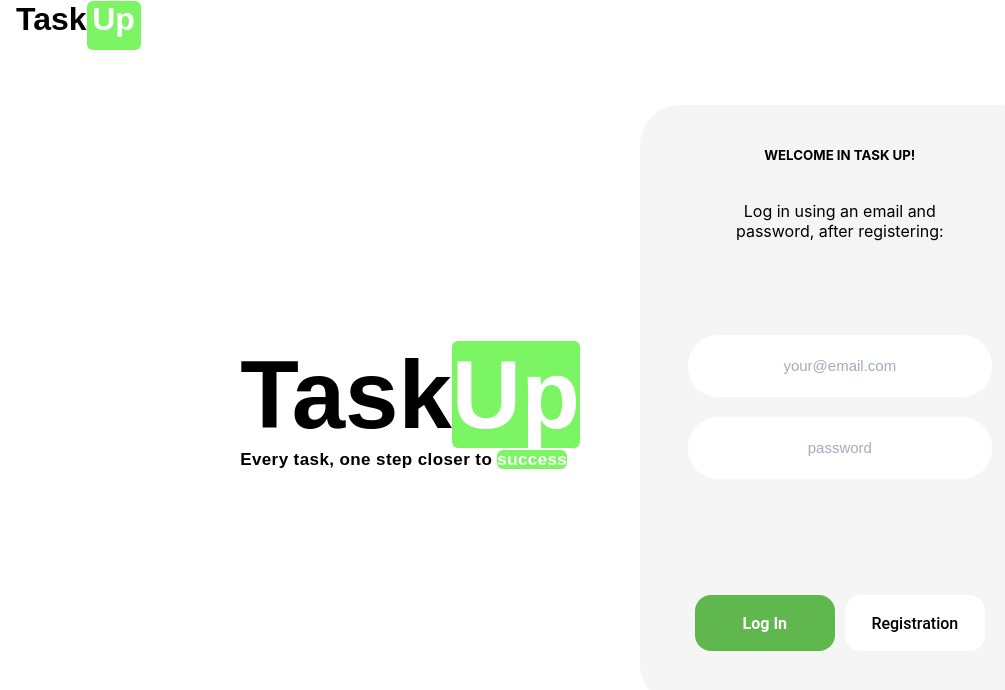
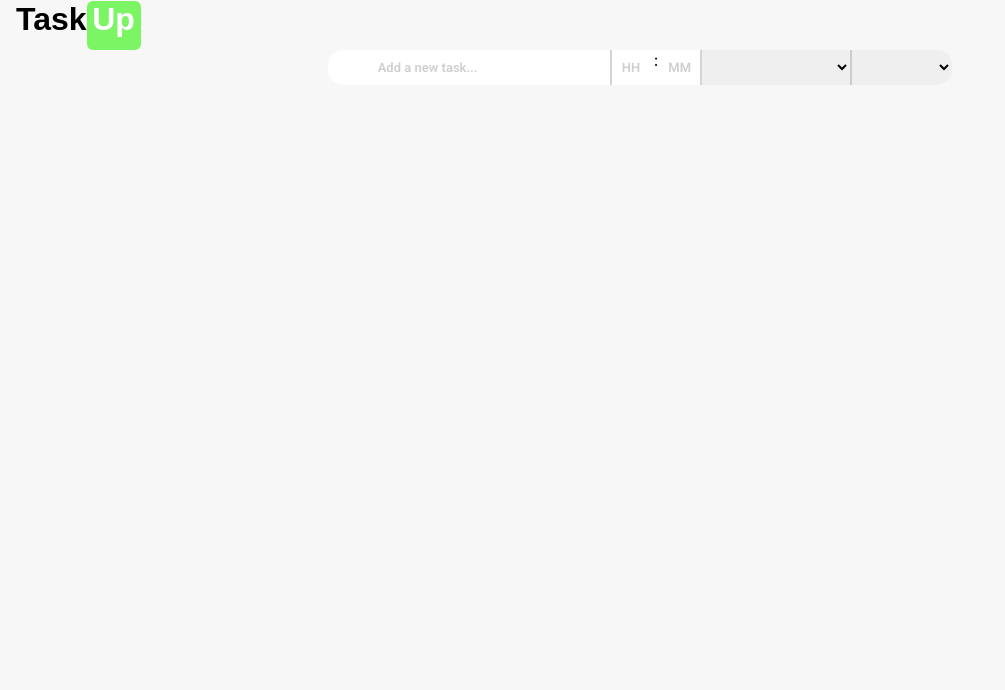
Before and after one commit to Kacper99999/TaskUp-frontend, a React (Create React App) app: page /tasks in a window 1280 px wide. Before the commit this address led to /login. Shown: the top 690 px of the page, without its empty margins (0-1005 px from the left). Built offline with nearby package versions, Linux system fonts and the light colour scheme.

Commit message:
Update tasks-input.

```diff
--- a/src/App.js
+++ b/src/App.js
@@ -3,11 +3,9 @@ import { Navigate, Route, Routes } from 'react-router-dom';
 import { PrivateRoute } from './components/route/PrivateRoute';
 import { RestrictedRoute } from './components/route/RestrictedRoute';
 import { MainLayout } from './components/Layouts/MainLayout';
-import { useAuth } from './hooks';
 import { Suspense } from 'react';
 import './App.css';
 
-const HomePage = lazy(() => import('./pages/HomePage'));
 const RegisterPage = lazy(() => import('./pages/RegisterPage'));
 const LoginPage = lazy(() => import('./pages/LoginPage'));
 const TasksPage = lazy(() => import('./pages/TasksPage'));
@@ -35,7 +33,7 @@ function App() {
         <Route
         path='/tasks'
         element={
-          <PrivateRoute redirectTo='/login' component={<TasksPage/>}/>
+          <RestrictedRoute redirectTo='/login' component={<TasksPage/>}/>
         }
         />
         </Route>
--- a/src/components/RegisterForm/RegisterForm.module.css
+++ b/src/components/RegisterForm/RegisterForm.module.css
@@ -24,7 +24,7 @@
     flex-direction: column;
     gap:20px;
     position: absolute;
-    top:153px;
+    top:180px;
 }
 
 .buttons{
--- a/src/components/RegisterForm/index.js
+++ b/src/components/RegisterForm/index.js
@@ -10,8 +10,6 @@ export const RegisterForm = () => {
     const dispatch = useDispatch();
 
     const validationSchema = Yup.object({
-        name: Yup.string()
-        .required("Name is required"),
         email: Yup.string()
         .required("Email is required"),
         password: Yup.string()
@@ -39,10 +37,6 @@ export const RegisterForm = () => {
                     </div>
                     <div className={css.fields}>
                     <div className={css.form_input}>
-                    <Field type="text" name="name" id="name" placeholder="name"/>
-                    <ErrorMessage name="name" component={"div"} className={css.error}/>
-                    </div>
-                    <div className={css.form_input}>
                     <Field type="email" name="email" id="email" placeholder="your@email.com"/>
                     <ErrorMessage name="email" component={"div"} className={css.error}/>
                     </div>
--- /dev/null
+++ b/src/components/TasksInput/TasksInput.module.css
@@ -0,0 +1,70 @@
+@import url('https://fonts.googleapis.com/css2?family=Roboto:ital,wght@0,100..900;1,100..900&display=swap');
+
+body{
+    background-color: #F7F7F7;
+}
+
+input{
+    outline: none;
+}
+
+input::placeholder{
+    color: #AAAAAA90;
+    font-family: "Roboto";
+    font-size: 13px;
+    font-weight: 600;
+}
+
+.form_container{
+    display: flex;
+    align-items: center;
+    justify-content: center;
+}
+
+.form_fields{
+    display: flex;
+}
+
+.form_field input{
+    height: 33px;
+    border: none;
+}
+
+.form_field select{
+    height: 35px;
+    border: none;
+}
+
+.form_field:nth-of-type(1) input{
+    border-top-left-radius: 15px;
+    border-bottom-left-radius: 15px;
+    border-right: 2px solid #AAAAAA80;
+    padding-left: 50px;
+    width: 230px;
+}
+
+.form_field:nth-of-type(2) input{
+    width: 30px;
+    padding-left: 10px;
+}
+
+.form_field:nth-of-type(3) input{
+    width: 30px;
+    border-right: 2px solid #AAAAAA80;
+    padding-left: 10px;
+}
+
+.form_field:nth-of-type(4) select{
+    width: 150px;
+    border-right: 2px solid #AAAAAA80;
+}
+
+.form_field:nth-of-type(5) select{
+    border-top-right-radius: 15px;
+    border-bottom-right-radius: 15px;
+    width: 100px;
+}
+
+.separate{
+    background-color: white;
+}
--- /dev/null
+++ b/src/components/TasksInput/index.js
@@ -0,0 +1,99 @@
+import { useEffect, useState } from "react";
+import * as Yup from "yup";
+import { Formik, Field, Form, ErrorMessage } from "formik";
+import { useDispatch } from "react-redux";
+import { addTask } from "../../redux/operations/tasks.operations";
+import css from "./TasksInput.module.css";
+
+export const TasksInput = () => {
+    const [focusOnMinutes, setFocusOnMinutes] = useState(false);
+    const dispatch = useDispatch();
+
+    useEffect(()=>{
+        if(focusOnMinutes){
+            document.getElementById("minutes").focus();
+        }
+    },[focusOnMinutes])
+
+    const validationSchema = Yup.object({
+        taskText : Yup.string()
+        .required("Input text."),
+        hour: Yup.string()
+        .matches(/^([01]?[0-9]|2[0-3])$/, "Invalid hour. Use HH format (0-23).")
+        .required("Hour is required."),
+    minutes: Yup.string()
+        .matches(/^[0-5][0-9]$/, "Invalid minutes. Use MM format (00-59).")
+        .required("Minutes are required."),
+        category : Yup.string()
+        .required("Select category"),
+        priority : Yup.string()
+        .required("Select priority")
+    })
+
+    return(
+        <div>
+            <div className={css.form_container}>
+                <Formik
+                initialValues={{taskText:"", hour:"", minutes:"", category:"", priority:""}}
+                validationSchema={validationSchema}
+                onSubmit={(values,{resetForm}) => {
+                    const time = `${values.hour}:${values.minutes}`
+                    dispatch(addTask({...values,time}));
+                    resetForm();
+                }}>
+                    {({setFieldValue, values, isSubmitting}) => (
+                        <Form>
+                            <div className={css.form_fields}>
+                            <div className={css.form_field}>
+                            <Field type="text" name="taskText" id="taskText" placeholder="Add a new task..."/>
+                            <ErrorMessage name="tasksText" component={"div"} className={css.error}/>
+                            </div>
+                            <div className={css.form_field}>
+                            <Field type="text" name="hour" placeholder="HH"
+                            value={values.hour}
+                            onChange={(e) => {
+                                const hour = e.target.value;
+                                if(/^\d*$/.test(hour) && hour.length <= 2){
+                                    setFieldValue("hour",hour)
+
+                                if(hour.length === 2){
+                                    setFocusOnMinutes(true)
+                                }
+                                else{
+                                    setFocusOnMinutes(false)
+                                }
+                            }
+                            }}
+                            />
+                            </div>
+                            <span className={css.separate}>:</span>
+                            <div className={css.form_field}>
+                            <Field type="text" name="minutes" placeholder="MM"  id="minutes"
+                            value={values.minutes}
+                            onChange={(e) => {
+                                const minutes = e.target.value;
+                                if(/^\d*$/.test(minutes) && minutes.length <= 2){
+                                setFieldValue("minutes",minutes)
+                                }
+                            }
+                            }/>
+                            <ErrorMessage name="minutes" component={"div"} className={css.error}/>
+                            </div>
+                            <div className={css.form_field}>
+                            <Field as="select" name="category" id="category" placeholder="Set category"/>
+                            <ErrorMessage name="category" component={"div"} className={css.error}/>
+                            </div>
+                            <div className={css.form_field}>
+                            <Field as="select" name="priority" id="priority" className={css.error}/>
+                            <ErrorMessage name="priority" component={"div"} className={css.error}/>
+                            </div>
+                            </div>
+                        </Form>
+                    )}
+
+                </Formik>
+            </div>
+
+        </div>
+    )
+}
--- a/src/pages/HomePage.js
+++ /dev/null
@@ -1,9 +0,0 @@
-import { AppBar } from "../components/AppBar"
-
-export default function HomePage(){
-    return(
-        <>
-            <h1>welcome</h1>
-        </>
-    )
-}
--- a/src/pages/RegisterPage.js
+++ b/src/pages/RegisterPage.js
@@ -4,8 +4,8 @@ import { Logo } from "../components/Logo"
 export default function RegisterPage() {
     return(
         <div style={{display:"flex" , alignItems:"center", justifyContent:"center", gap:"60px", marginTop:"55px"}}>
-        <Logo/>
-        <RegisterForm/>
+            <Logo/>
+            <RegisterForm/>
         </div>
     )
 }
--- a/src/pages/TasksPage.js
+++ b/src/pages/TasksPage.js
@@ -0,0 +1,10 @@
+import { TasksInput } from "../components/TasksInput"
+
+export default function TasksPage() {
+
+    return(
+        <div>
+            <TasksInput/>
+        </div>
+    )
+}
```
